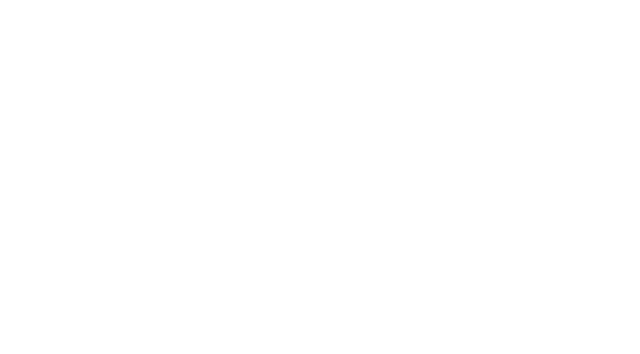
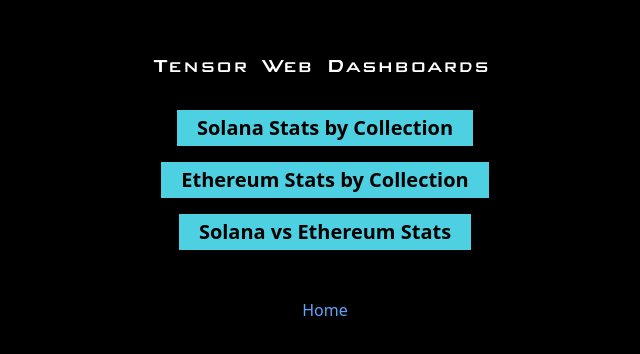
Before and after one commit to tensor-hq/home, a Vue app: page /charts in a window 1280 px wide. Before the commit this address had no page. Shown: the part 224-578 px from the top of the page, without its empty margins (315-955 px from the left). Built offline with nearby package versions, Linux system fonts and the light colour scheme.

Commit message:
Added charts page.

```diff
--- a/package.json
+++ b/package.json
@@ -33,7 +33,7 @@
     "eslint-plugin-vue": "^7.0.0",
     "postcss": "^7",
     "prettier": "^2.2.1",
-    "tailwindcss": "npm:@tailwindcss/postcss7-compat@2.1.4",
+    "tailwindcss": "npm:@tailwindcss/postcss7-compat",
     "typescript": "~4.1.5",
     "vue-jest": "^5.0.0-0"
   }
--- a/src/router/index.ts
+++ b/src/router/index.ts
@@ -1,11 +1,17 @@
 import { createRouter, createWebHistory, RouteRecordRaw } from "vue-router";
 import Home from "../views/Home.vue";
+import Charts from "../views/Charts.vue";
 
 const routes: Array<RouteRecordRaw> = [
   {
     path: "/",
     name: "Home",
     component: Home,
+  },
+  {
+    path: "/charts",
+    name: "Charts",
+    component: Charts,
   },
 ];
 
--- /dev/null
+++ b/src/views/Charts.vue
@@ -0,0 +1,42 @@
+<template>
+  <div class="main">
+    <h1 class="mr-2 text-2xl my-5">Tensor Web Dashboards</h1>
+    <div>
+      <a
+        href="https://charts.tensor.so/public/dashboards/y0J6OHNSCxfz3GZSwhP1O6X1hHPVwBB2Cb2IpQS9?org_slug=default&p_Collection=DeGods"
+        target="_blank"
+        ><button class="m-2 p-1 px-5 text-xl bg-cyan text-black font-bold">
+          Solana Stats by Collection
+        </button></a
+      >
+    </div>
+    <div>
+      <a
+        href="https://charts.tensor.so/public/dashboards/osGRDevWGFVvTEpUTM38TDtPUqNFcDZiJSxcTJiR?org_slug=default&p_Collection=boredapeyachtclub"
+        target="_blank"
+        ><button class="m-2 p-1 px-5 text-xl bg-cyan text-black font-bold">
+          Ethereum Stats by Collection
+        </button></a
+      >
+    </div>
+    <div>
+      <a
+        href="https://charts.tensor.so/public/dashboards/cxtovrxGlUhrFBvk7YdpwbBMmJEJjerWFbl7sQ1q?org_slug=default"
+        target="_blank"
+        ><button class="m-2 p-1 px-5 text-xl bg-cyan text-black font-bold">
+          Solana vs Ethereum Stats
+        </button></a
+      >
+    </div>
+    <div class="mt-10">
+      <a href="/" class="text-blue-400 m-2">Home</a>
+    </div>
+  </div>
+</template>
+
+<style scoped>
+.main {
+  @apply h-screen w-screen mx-auto flex flex-col justify-center align-middle text-center bg-black text-white;
+  position: fixed;
+}
+</style>
--- a/src/views/Home.vue
+++ b/src/views/Home.vue
@@ -7,24 +7,23 @@
       <h1 class="text-3xl my-3 tracking-widest">TENSOR</h1>
     </div>
     <div class="flex justify-center mb-10">
-      <p class="mr-2">NFT Pricing Protocol on Solana</p>
+      <h2 class="mr-2">NFT Pricing Protocol on Solana</h2>
       <SolanaLogo class="mt-1" />
     </div>
     <div>
       <a href="https://docs.tensor.so/" target="_blank"
-        ><button class="m-2 p-1 px-5 text-xl bg-cyan text-black">
+        ><button class="m-2 p-1 px-5 text-xl bg-cyan text-black font-bold">
           Docs
         </button></a
       >
       <!--todo add video link from hackathon-->
       <a href="#" target="_blank"
-        ><button class="m-2 p-1 px-5 text-xl bg-cyan text-black">
+        ><button class="m-2 p-1 px-5 text-xl bg-cyan text-black font-bold">
           Video
         </button></a
       >
-      <!--todo make https and redirect to public dashboards-->
-      <a href="https://charts.tensor.so/" target="_blank"
-        ><button class="m-2 p-1 px-5 text-xl bg-cyan text-black">
+      <a href="/charts"
+        ><button class="m-2 p-1 px-5 text-xl bg-cyan text-black font-bold">
           Charts
         </button></a
       >
```
Also changed, not shown: 1 other file (tests, documents, lock files or other folders).
